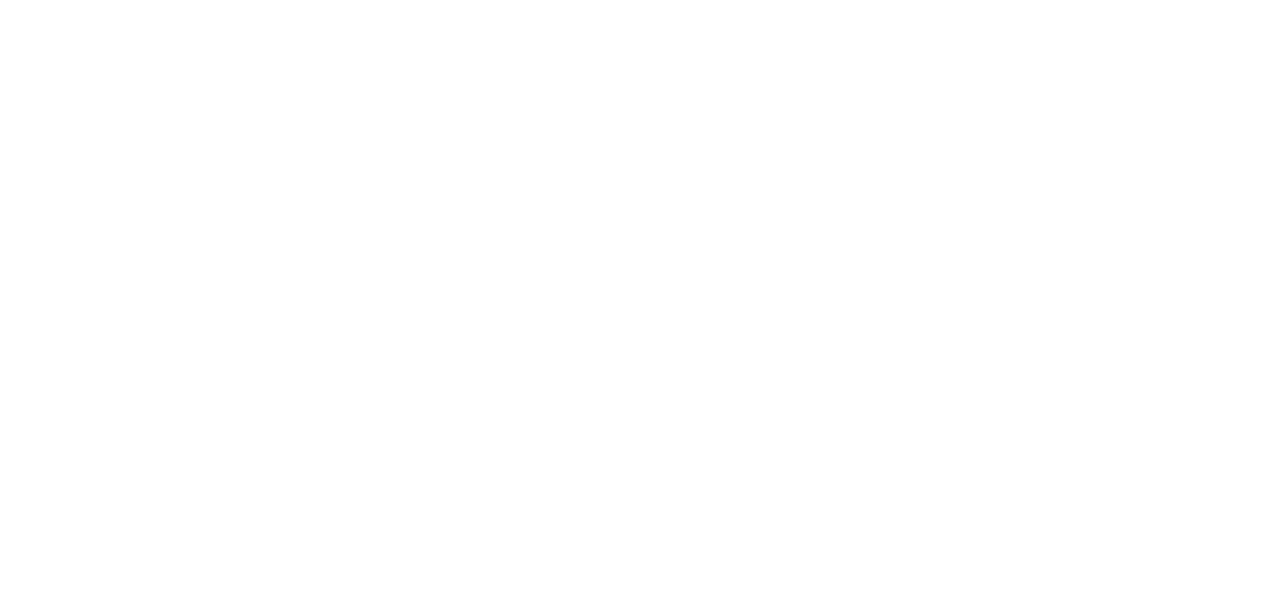
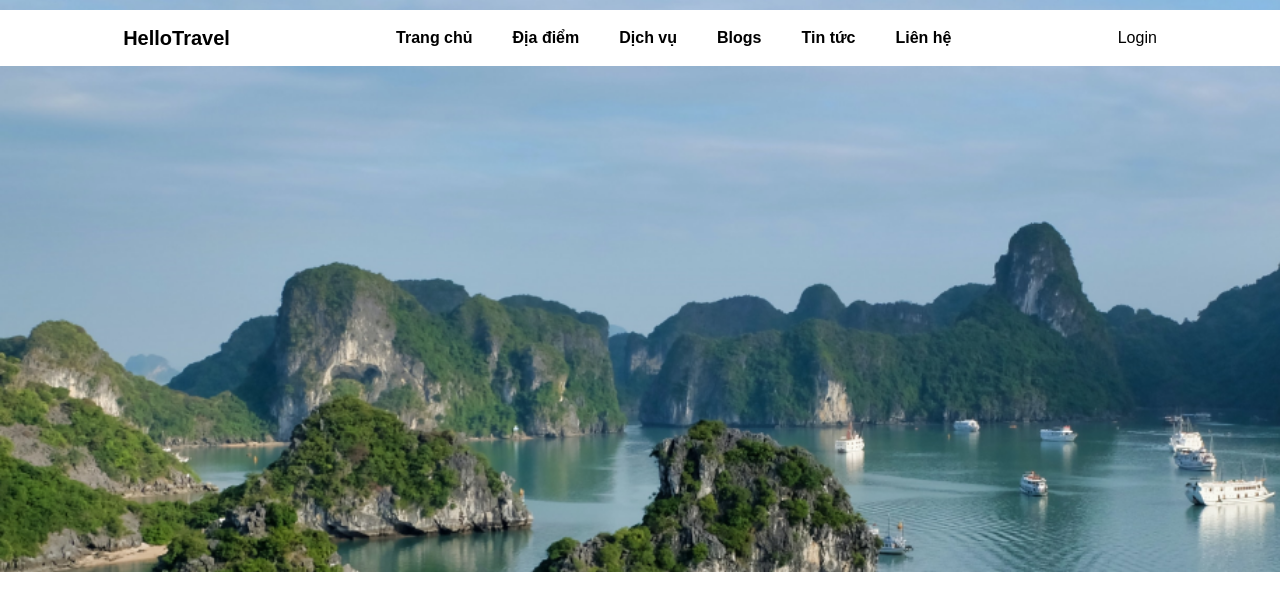
Before and after one commit to CuongCter/HIT_PRODUCT_FONTEND_2022, a React (Create React App) app in the folder font_end/travel/: page / in a window 1280 px wide. Shown: the top 610 px of the page. Built offline with nearby package versions, Linux system fonts and the light colour scheme.

Commit message:
[Week1] cuong coding header

```diff
--- a/font_end/travel/package.json
+++ b/font_end/travel/package.json
@@ -8,6 +8,7 @@
     "@testing-library/user-event": "^13.2.1",
     "react": "^18.1.0",
     "react-dom": "^18.1.0",
+    "react-router-dom": "6",
     "react-scripts": "5.0.1",
     "sass": "^1.52.1",
     "tailwindcss": "^3.0.24",
--- a/font_end/travel/public/index.html
+++ b/font_end/travel/public/index.html
@@ -15,6 +15,7 @@
       user's mobile device or desktop. See https://developers.google.com/web/fundamentals/web-app-manifest/
     -->
     <link rel="manifest" href="%PUBLIC_URL%/manifest.json" />
+    <link rel="stylesheet" href="https://cdnjs.cloudflare.com/ajax/libs/font-awesome/6.1.1/css/all.min.css" integrity="sha512-KfkfwYDsLkIlwQp6LFnl8zNdLGxu9YAA1QvwINks4PhcElQSvqcyVLLD9aMhXd13uQjoXtEKNosOWaZqXgel0g==" crossorigin="anonymous" referrerpolicy="no-referrer" />
     <!--
       Notice the use of %PUBLIC_URL% in the tags above.
       It will be replaced with the URL of the `public` folder during the build.
--- a/font_end/travel/src/App.js
+++ b/font_end/travel/src/App.js
@@ -1,11 +1,13 @@
 
 import Home from "./pages/Home";
-
+import {BrowserRouter, Routes, Route} from 'react-router-dom'
 function App() {
   return (
-    <div >
-      <Home/>
-  </div>
+    <BrowserRouter>
+      <Routes>
+        <Route path="/" element ={<Home/>}/>
+      </Routes>
+    </BrowserRouter>
   );
 }
 
--- a/font_end/travel/src/components/footer/Footer.jsx
+++ b/font_end/travel/src/components/footer/Footer.jsx
@@ -0,0 +1,35 @@
+import React from 'react'
+
+const Footer = () => {
+    return (
+        <div>
+            <footer class="p-4 bg-white rounded-lg shadow md:px-6 md:py-8 dark:bg-gray-800">
+                <div class="sm:flex sm:items-center sm:justify-between">
+                    <a href="https://flowbite.com" class="flex items-center mb-4 sm:mb-0">
+                        <img src="/docs/images/logo.svg" class="mr-3 h-8" alt="Flowbite Logo" />
+                        <span class="self-center text-2xl font-semibold whitespace-nowrap dark:text-white">Flowbite</span>
+                    </a>
+                    <ul class="flex flex-wrap items-center mb-6 text-sm text-gray-500 sm:mb-0 dark:text-gray-400">
+                        <li>
+                            <a href="#" class="mr-4 hover:underline md:mr-6 ">About</a>
+                        </li>
+                        <li>
+                            <a href="#" class="mr-4 hover:underline md:mr-6">Privacy Policy</a>
+                        </li>
+                        <li>
+                            <a href="#" class="mr-4 hover:underline md:mr-6 ">Licensing</a>
+                        </li>
+                        <li>
+                            <a href="#" class="hover:underline">Contact</a>
+                        </li>
+                    </ul>
+                </div>
+                <hr class="my-6 border-gray-200 sm:mx-auto dark:border-gray-700 lg:my-8" />
+                <span class="block text-sm text-gray-500 sm:text-center dark:text-gray-400">© 2022 <a href="https://flowbite.com" class="hover:underline">Flowbite™</a>. All Rights Reserved.
+                </span>
+            </footer>
+        </div>
+    )
+}
+
+export default Footer
--- a/font_end/travel/src/components/header/Header.jsx
+++ b/font_end/travel/src/components/header/Header.jsx
@@ -1,11 +1,33 @@
 import React from 'react'
-
+import { Link } from 'react-router-dom'
+import "./Header.scss"
 const Header = () => {
     return (
-        <div className='header'>
-            <div className='header__menu'>
-                <div className='header__menu-item'></div>
-                <div ></div>
+        <div className='header ' >
+            <div className='header__navbar'>
+                <div className='header__navbar--logo'>
+                    <Link to="/">HelloTravel</Link>
+                </div>
+
+                <div className='header__navbar--menu'>
+                    <ul className='header__navbar--menu_list'>
+                        <li className="header__navbar--menu_list--item">Trang chủ</li>
+                        <li className="header__navbar--menu_list--item">Địa điểm </li>
+                        <li className="header__navbar--menu_list--item">Dịch vụ</li>
+                        <li className="header__navbar--menu_list--item">Blogs</li>
+                        <li className="header__navbar--menu_list--item">Tin tức</li>
+                        <li className="header__navbar--menu_list--item">Liên hệ</li>
+                    </ul>
+
+                </div>
+                <div class="header__navbar--bars">
+                    <div class="menu d-flex align-items-center">
+                        <span class="header__navbar--bars_respon-menu" /><i class="fas fa-bars"></i>
+                    </div>
+                </div>
+                <div className='header__menu--login'>
+                    Login
+                </div>
             </div>
 
         </div>
--- a/font_end/travel/src/components/header/Header.scss
+++ b/font_end/travel/src/components/header/Header.scss
@@ -0,0 +1,107 @@
+.header {
+    font-size: 16px;
+    background-image: url("./../../img/Rectangle5.png");
+    height: 572px;
+    width: 100%;
+    background-size: cover;
+    background-repeat: no-repeat;
+    background-attachment: fixed;
+    position: fixed;
+
+    &__navbar {
+        width: 100%;
+        height: 56px;
+        display: flex;
+        justify-content: space-around;
+        background-color: white;
+        color: black;
+        padding: 0 50px;
+        align-items: center;
+        margin-top: 10px;
+
+        &--logo {
+            font-weight: 900;
+            font-size: 20px;
+        }
+
+        &--menu {
+            &_list {
+                display: flex;
+
+                :hover {
+                    color: rgb(232, 140, 20);
+                }
+
+                &--item {
+                    margin: 0 20px;
+                    font-size: 16px;
+                    font-weight: 600;
+                }
+            }
+
+        }
+
+        &--login {}
+
+        &--bars {
+            display: none;
+
+            font-size: 20px;
+
+            :hover {
+                cursor: pointer;
+            }
+
+            &_respon-menu {
+                :active {
+                    cursor: pointer;
+                    opacity: 1;
+                }
+            }
+        }
+    }
+}
+
+@media (max-width: 1200px) {
+    .header__navbar {
+        padding: 16px;
+    }
+
+    .header__navbar--bars {
+        display: block;
+    }
+
+    .nav-bar {
+        display: block;
+    }
+
+    .header__navbar--menu_list {
+        display: none;
+        width: 100%;
+        position: fixed;
+        height: 100vh;
+        background: #2c3e50;
+        top: 80px;
+        left: -100%;
+        text-align: center;
+        transition: all .5s;
+    }
+
+    ul li {
+        display: block;
+        margin: 50px 0;
+        line-height: 30px;
+    }
+
+    .header__menu--login {
+        display: none;
+    }
+
+    .header__navbar--menu_list li {
+        width: 100%;
+        border-bottom: 3px solid rgba(0, 0, 0, 0.05);
+        padding: 14px 0;
+
+    }
+
+}
--- a/font_end/travel/src/pages/Home.jsx
+++ b/font_end/travel/src/pages/Home.jsx
@@ -1,5 +1,7 @@
 import React from 'react'
+import Footer from '../components/footer/Footer'
 import Header from '../components/header/Header'
+import { BrowserRouter, Routes, Route } from 'react-router-dom'
 const Home = () => {
     return (
         <div>
```
Also changed, not shown: font_end/travel/src/img/Rectangle5.png (added), 1 other file (tests, documents, lock files or other folders).
